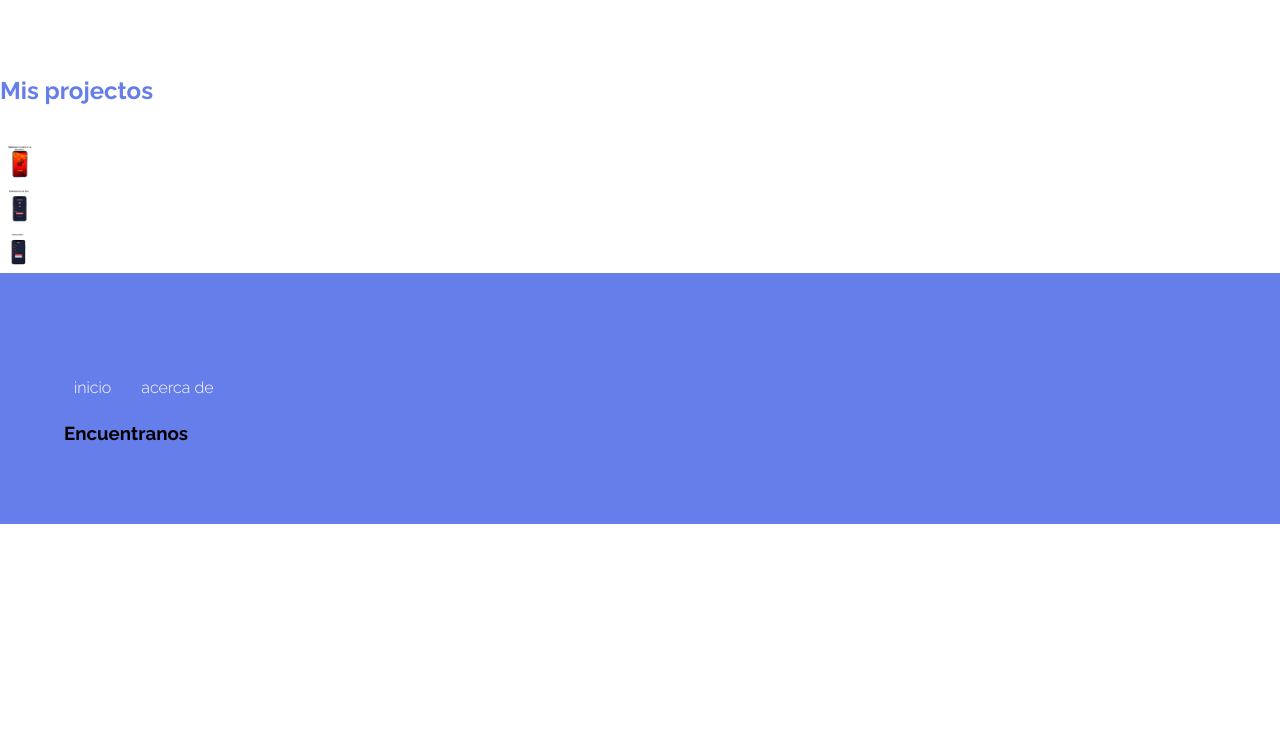
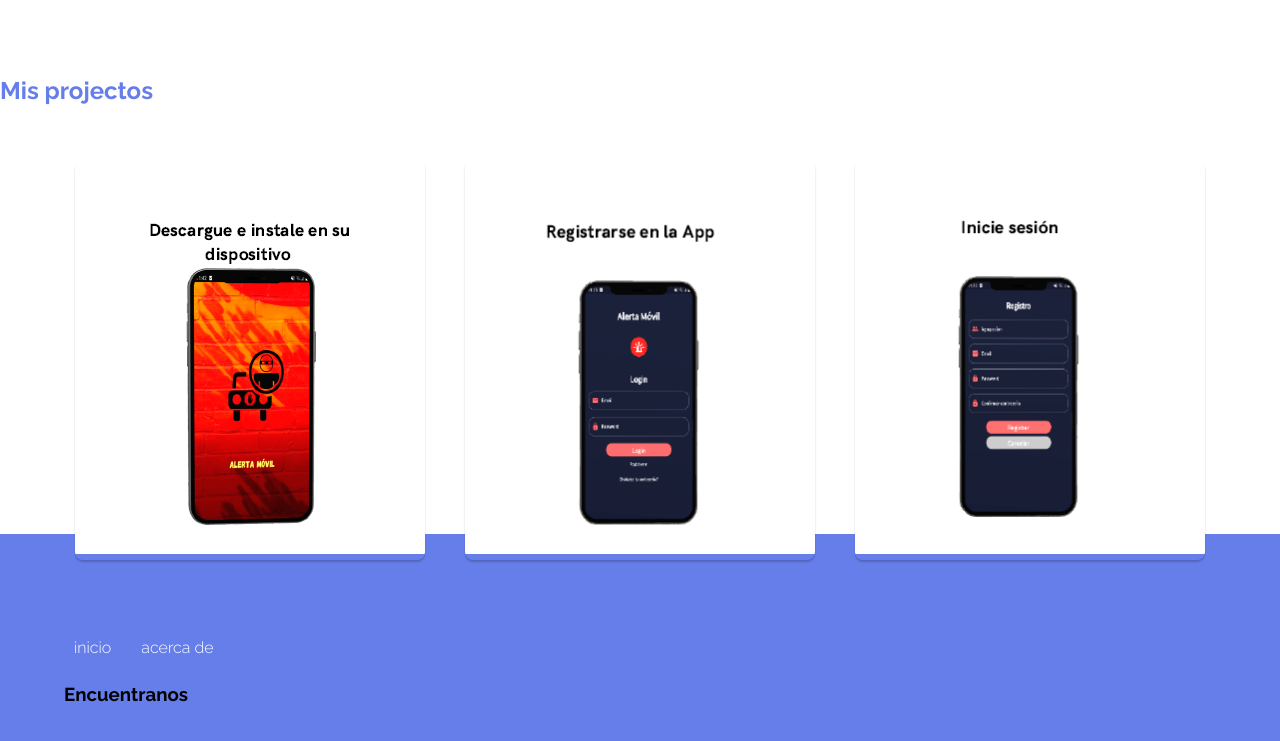
Before and after one commit to brayanHernandezO/pruebas, a plain HTML site: page index.html in a window 1280 px wide. Shown: the part 2337-3078 px from the top of the page. Before the commit the page ends 2861 px from the top, so only its background shows below. Drawn offline with Linux system fonts and the light colour scheme.

Commit message:
Update estilos.css

```diff
--- a/css/estilos.css
+++ b/css/estilos.css
@@ -152,6 +152,39 @@ body{
 }
 /*projects*/
 
+/*Cards*/
+
+.content{
+    width: 100%;
+    max-width: 1200px;
+    height: 394px;
+    display: flex;
+    flex-wrap: wrap;
+    justify-content: center;
+    margin: auto;
+    padding-bottom: 50px;
+}
+
+.content .card{
+    width: 350px;
+    height: 400px;
+    border-radius: 8px;
+    box-shadow: 0 2px 2px rgba(0, 0, 0, .2);
+    overflow: hidden;
+    margin: 20px;
+    text-align: center;
+    transition: all 0.25s;
+}
+
+.content .card:hover{
+    transform: translate(-15px);
+    box-shadow: 0 12 px 16pc rgba(0, 0, 0, .2);
+}
+
+.content .card img{
+    width: 354px;
+    height: 394px;
+}
 
 
 /*Footer*/
```
